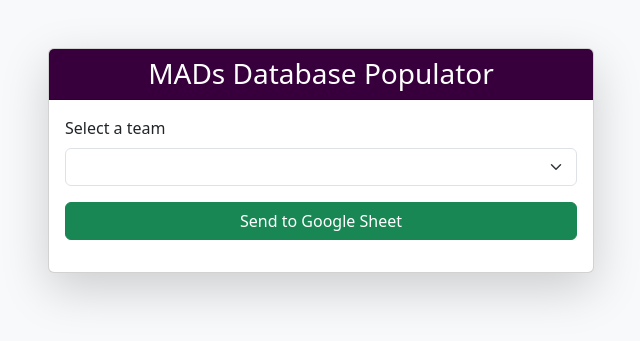
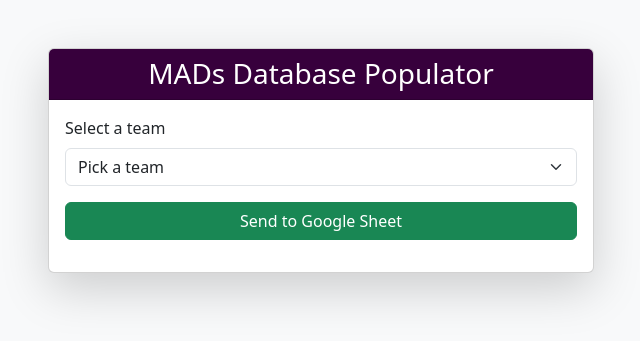
Before and after one commit to WilderH95/PL-Squad-Handler, a Flask app: template templates/index.html in a window 1280 px wide. Shown: the top 341 px of the page, without its empty margins (319-959 px from the left). Run offline with Flask 3, Linux system fonts and the light colour scheme; the template is opened without the code that fills it, so the values that code supplies are empty.

Commit message:
Make default option on club selection menu "Pick a team".

```diff
--- a/templates/index.html
+++ b/templates/index.html
@@ -29,6 +29,7 @@
                         <div class="mb-3">
                             <label for="team" class="form-label">Select a team</label>
                             <select name="team" id="team" class="form-select" onchange="applyTeamColor(this.value)">
+                                <option>Pick a team</option>
                                 {% for name, url in squad_urls.items() %}
                                 <option value="{{ name }}">{{ name }}</option>
                                 {% endfor %}
```
